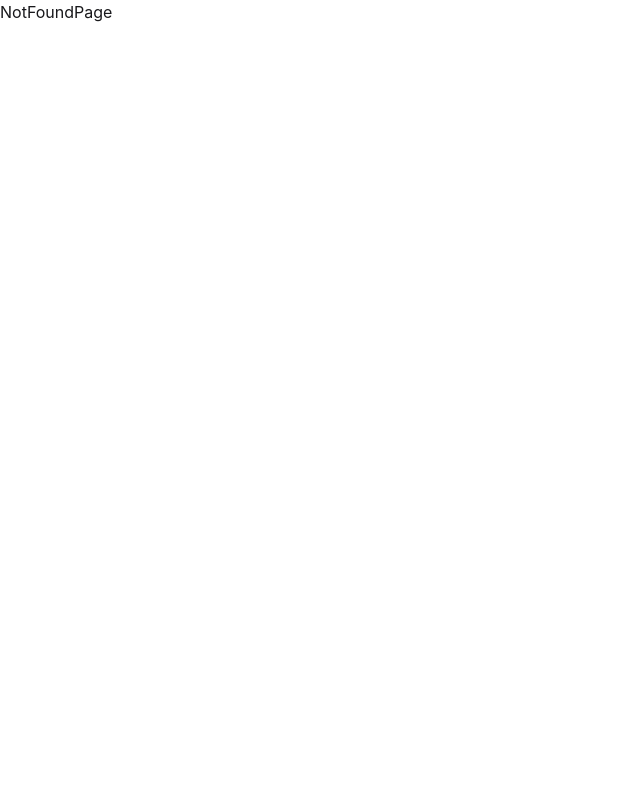
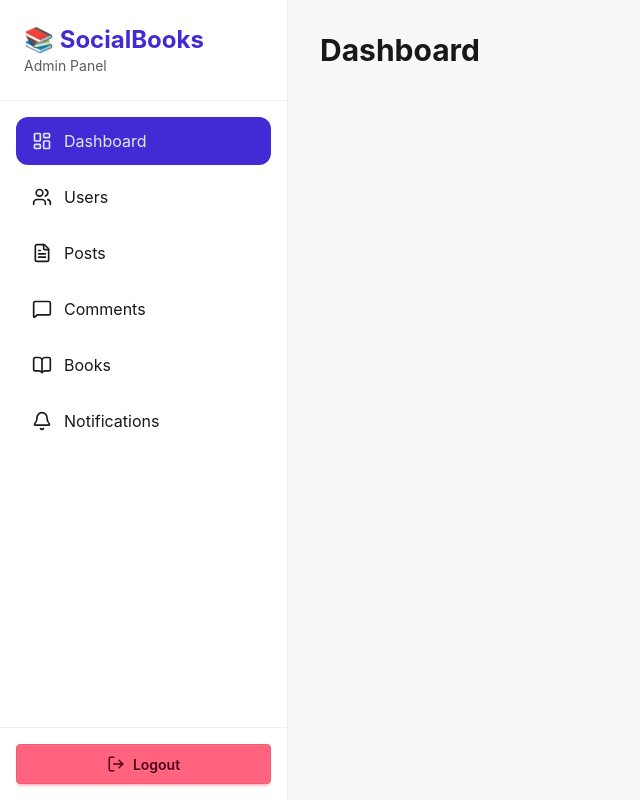
Before and after one commit to silanbaskan9820/SocialBooks, a React app in the folder Frontend/frontend/: page /admin in a window 1280 px wide. Shown: the whole page, without its empty margins (0-640 px from the left). Built offline with nearby package versions, Linux system fonts and the light colour scheme; no server answers; sample sign-in values are in the browser's storage; the HTML template or start-up script is replaced by a standard one.

Commit message:
create admin panel successfully

```diff
--- a/Frontend/frontend/src/components/admin/Sidebar.jsx
+++ b/Frontend/frontend/src/components/admin/Sidebar.jsx
@@ -0,0 +1,108 @@
+import { NavLink } from "react-router-dom";
+import {
+    LayoutDashboard,
+    Users,
+    BookOpen,
+    MessageSquare,
+    Bell,
+    FileText,
+    LogOut
+} from "lucide-react";
+
+const Sidebar = () => {
+
+    const menuItems = [
+        {
+            name: "Dashboard",
+            path: "/admin",
+            icon: LayoutDashboard,
+        },
+
+        {
+            name: "Users",
+            path: "/admin/users",
+            icon: Users,
+        },
+
+        {
+            name: "Posts",
+            path: "/admin/posts",
+            icon: FileText,
+        },
+
+        {
+            name: "Comments",
+            path: "/admin/comments",
+            icon: MessageSquare,
+        },
+
+        {
+            name: "Books",
+            path: "/admin/books",
+            icon: BookOpen,
+        },
+
+        {
+            name: "Notifications",
+            path: "/admin/notifications",
+            icon: Bell,
+        },
+    ];
+
+    return (
+        <aside className="w-72 bg-base-100 border-r border-base-300 flex flex-col">
+
+            <div className="p-6 border-b border-base-300">
+                <h1 className="text-2xl font-bold text-primary">
+                    📚 SocialBooks
+                </h1>
+
+                <p className="text-sm opacity-70">
+                    Admin Panel
+                </p>
+
+            </div>
+
+            <nav className="flex-1 p-4 space-y-2">
+
+                {menuItems.map((item) => {
+                    const Icon = item.icon;
+
+                    return (
+                        <NavLink
+                            key={item.path}
+                            to={item.path}
+                            end={item.path === "/admin"}
+                            className={({ isActive }) =>
+                                `flex items-center gap-3 px-4 py-3 rounded-xl transition ${
+                                    isActive
+                                       ? "bg-primary text-primary-content"
+                                       : "hover:bg-base-200"
+                                }`
+                            }
+                            >
+                            <Icon size={20} />
+                            <span>{item.name}</span>
+                        </NavLink>
+                    )
+                })}
+
+            </nav>
+
+            <div className="border-t border-base-300 p-4">
+
+                <button className="btn btn-error w-full gap-2">
+
+                    <LogOut size={18} />
+
+                    Logout
+
+                </button>
+
+            </div>
+
+        </aside>
+    )
+}
+
+export default Sidebar;
--- /dev/null
+++ b/Frontend/frontend/src/layouts/AdminLayout.jsx
@@ -0,0 +1,17 @@
+import { Outlet } from "react-router-dom";
+import Sidebar from "../components/admin/Sidebar";
+
+const AdminLayout = () => {
+    return (
+        <div className="flex min-h-screen bg-base-200">
+
+            <Sidebar />
+
+            <main className="flex-1 p-8 overflow-y-auto">
+                <Outlet />
+            </main>
+        </div>
+    )
+}
+
+export default AdminLayout
--- a/Frontend/frontend/src/pages/admin/BooksPage.jsx
+++ b/Frontend/frontend/src/pages/admin/BooksPage.jsx
@@ -0,0 +1,7 @@
+const BooksPage = () => {
+    return (
+        <div>Books Page</div>
+    );
+};
+
+export default BooksPage;
--- a/Frontend/frontend/src/pages/admin/CommentsPage.jsx
+++ b/Frontend/frontend/src/pages/admin/CommentsPage.jsx
@@ -0,0 +1,7 @@
+const CommentsPage = () => {
+    return (
+        <div>Comments Page</div>
+    );
+};
+
+export default CommentsPage;
--- a/Frontend/frontend/src/pages/admin/DashboardPage.jsx
+++ b/Frontend/frontend/src/pages/admin/DashboardPage.jsx
@@ -0,0 +1,15 @@
+const DashboardPage = () => {
+
+    return (
+
+        <h1 className="text-3xl font-bold">
+
+            Dashboard
+
+        </h1>
+
+    );
+
+};
+
+export default DashboardPage;
--- a/Frontend/frontend/src/pages/admin/NotificationsPage.jsx
+++ b/Frontend/frontend/src/pages/admin/NotificationsPage.jsx
@@ -0,0 +1,7 @@
+const NotificationsPage = () => {
+    return (
+        <div>Notification</div>
+    );
+};
+
+export default NotificationsPage;
--- a/Frontend/frontend/src/pages/admin/PostsPage.jsx
+++ b/Frontend/frontend/src/pages/admin/PostsPage.jsx
@@ -0,0 +1,7 @@
+const PostsPage = () => {
+    return (
+        <div>Posts</div>
+    );
+};
+
+export default PostsPage;
--- a/Frontend/frontend/src/pages/admin/UsersPage.jsx
+++ b/Frontend/frontend/src/pages/admin/UsersPage.jsx
@@ -0,0 +1,19 @@
+const UsersPage = () => {
+
+    return (
+
+        <div>
+
+            <h1 className="text-3xl font-bold">
+
+                User Management
+
+            </h1>
+
+        </div>
+
+    );
+
+};
+
+export default UsersPage;
--- a/Frontend/frontend/src/routes/AppRoutes.jsx
+++ b/Frontend/frontend/src/routes/AppRoutes.jsx
@@ -13,6 +13,15 @@ import CreatePostPage from "../pages/CreatePostPage";
 import EditPostPage from "../pages/EditPostPage";
 import SettingsPage from "../pages/SettingsPage";
 import NotFoundPage from "../pages/NotFoundPage";
+
+import AdminLayout from "../layouts/AdminLayout";
+
+import DashboardPage from "../pages/admin/DashboardPage";
+import UsersPage from "../pages/admin/UsersPage";
+import PostsPage from "../pages/admin/PostsPage";
+import CommentsPage from "../pages/admin/CommentsPage";
+import BooksPage from "../pages/admin/BooksPage";
+import NotificationsPage from "../pages/admin/NotificationsPage";
 
 const AppRoutes = () => {
     return (
@@ -71,6 +80,45 @@ const AppRoutes = () => {
 
             </Route>
 
+            <Route
+            path="/admin"
+            element={
+            <ProtectedRoute>
+                <AdminLayout />
+            </ProtectedRoute>
+        }
+    >
+    <Route
+        index
+        element={<DashboardPage />}
+    />
+
+    <Route
+        path="users"
+        element={<UsersPage />}
+    />
+
+    <Route
+        path="posts"
+        element={<PostsPage />}
+    />
+
+    <Route
+        path="comments"
+        element={<CommentsPage />}
+    />
+
+    <Route
+        path="books"
+        element={<BooksPage />}
+    />
+
+    <Route
+        path="notifications"
+        element={<NotificationsPage />}
+    />
+</Route>
+
             {/* 404 */}
             <Route
                 path="*"
```
Also changed, not shown: Frontend/frontend/src/pages/admin/AdminLayout.jsx (deleted), 1 other file (tests, documents, lock files or other folders).
